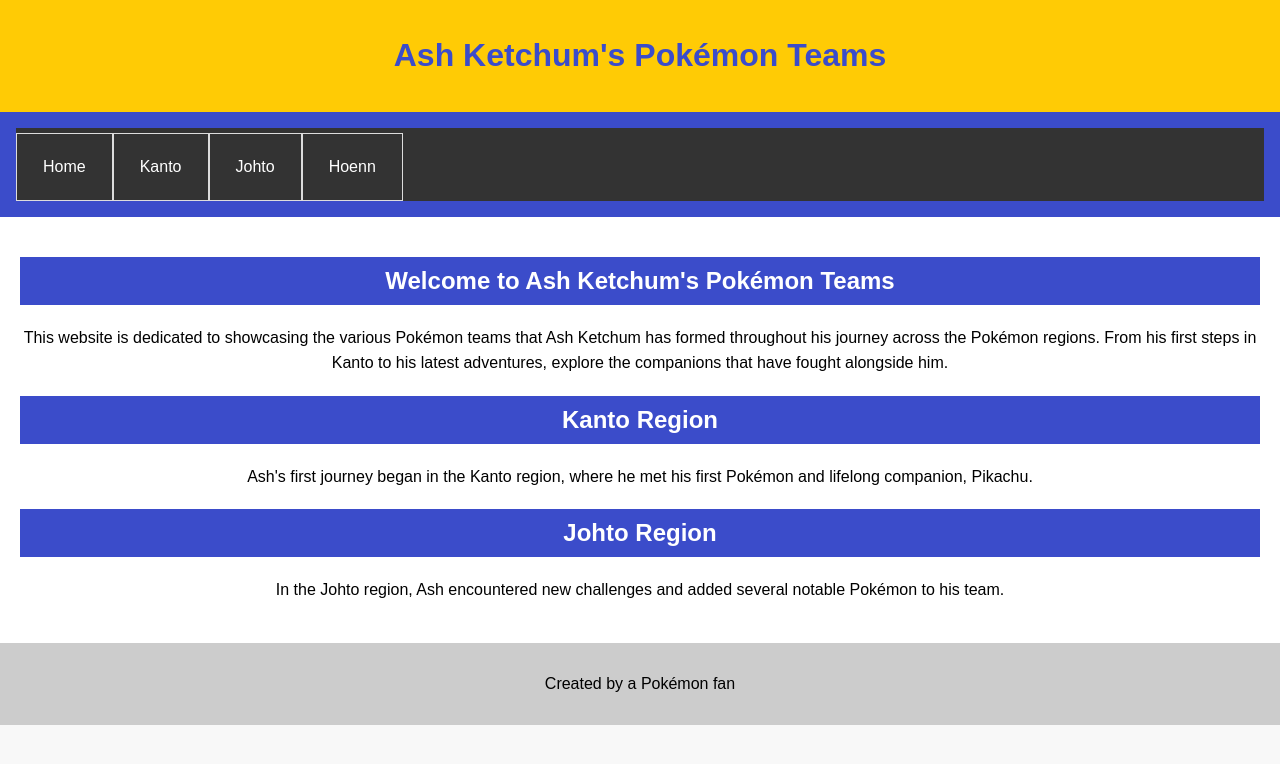
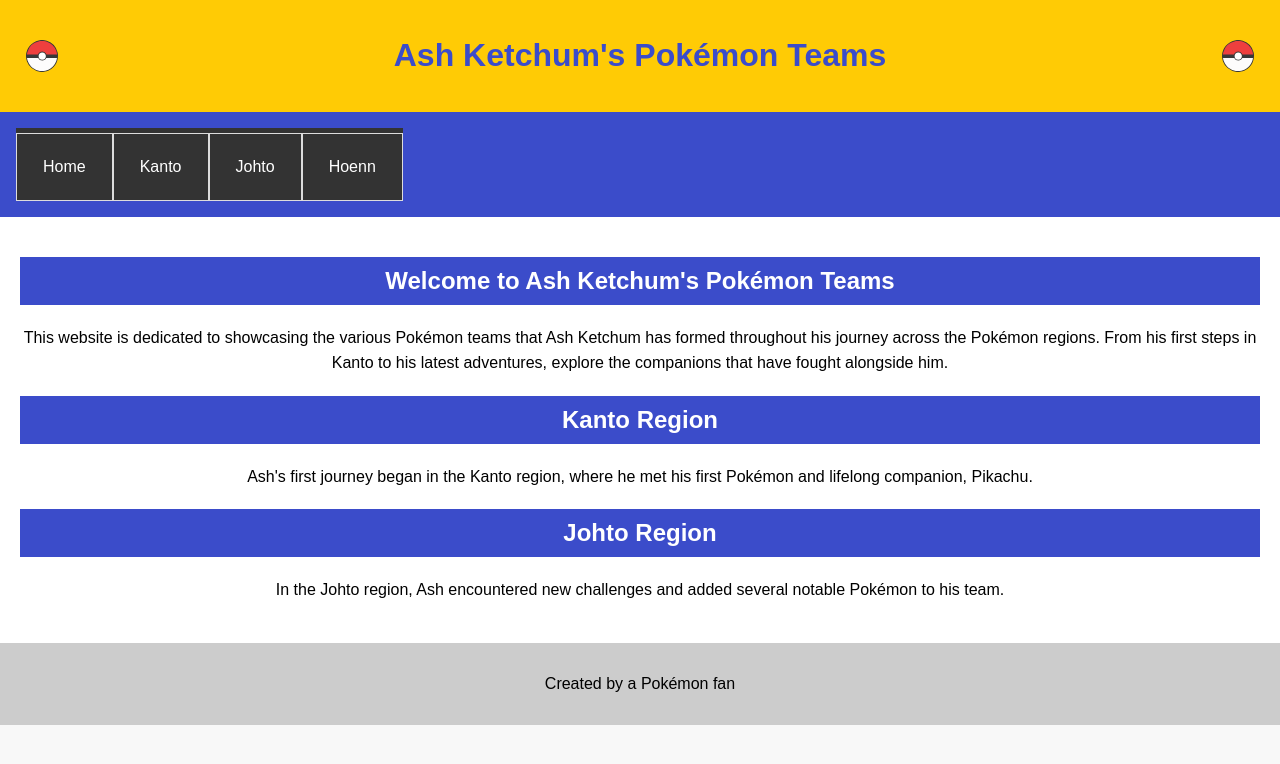
Before and after one commit to jorgeceron18/PokedexJEC, a plain HTML site: page index.html in a window 1280 px wide. Drawn offline with Linux system fonts and the light colour scheme.

Commit message:
Se agrega pokeballs a la pagina

```diff
--- a/css/styles.css
+++ b/css/styles.css
@@ -6,9 +6,28 @@ body {
     background-color: #f8f8f8;
 }
 
+header{
+    display: flex;
+    align-items: center;
+}
+nav {
+    display: flex;
+}
+
+.pokeball{
+    width: 2em;
+    height: 2em;
+    margin: 0 10px;
+}
+
+.titlePage{
+    flex-grow: 1;
+}
 header, nav, main, footer {
     text-align: center;
     padding: 1em;
+
+
 }
 
 header {
--- a/index.html
+++ b/index.html
@@ -8,7 +8,9 @@
 </head>
 <body>
     <header>
-        <h1>Ash Ketchum's Pokémon Teams</h1>
+        <img src="img/pokeball.svg" alt="pokeball" class="pokeball">
+        <h1 class="titlePage">Ash Ketchum's Pokémon Teams</h1>
+        <img src="img/pokeball.svg" alt="pokeball" class="pokeball">
     </header>
     <nav>
         <ul>
```
Also changed, not shown: img/pokeball.svg (added).
